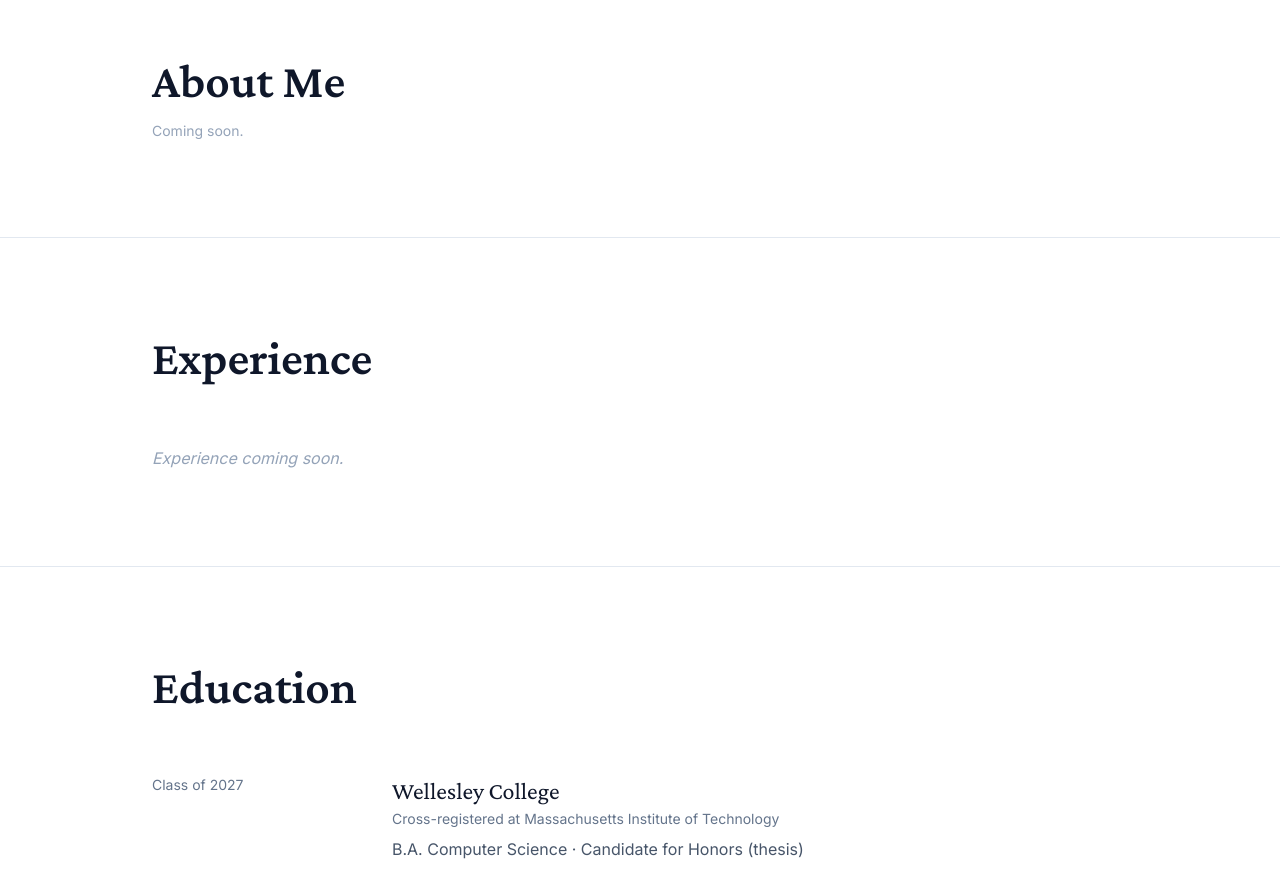
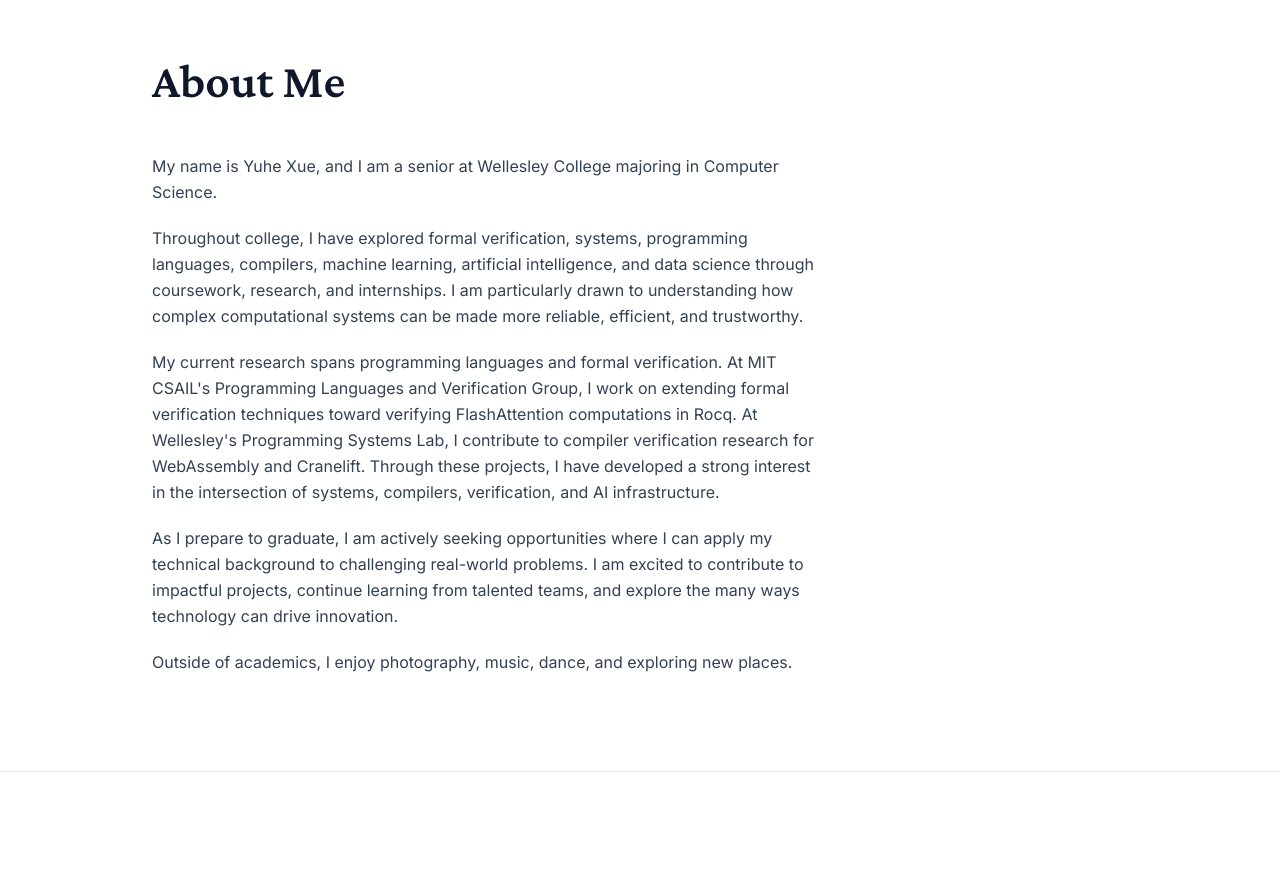
Before and after one commit to clairexue10/clairexue10.github.io, a Next.js app: page / in a window 1280 px wide. Shown: the part 600-1472 px from the top of the page. Built offline with nearby package versions, Linux system fonts and the light colour scheme.

Commit message:
Add About Me section with research background and interests
Co-Authored-By: Claude Sonnet 4.6 <noreply@anthropic.com>

```diff
--- a/components/About.tsx
+++ b/components/About.tsx
@@ -1,11 +1,25 @@
+const PARAGRAPHS = [
+  'My name is Yuhe Xue, and I am a senior at Wellesley College majoring in Computer Science.',
+  'Throughout college, I have explored formal verification, systems, programming languages, compilers, machine learning, artificial intelligence, and data science through coursework, research, and internships. I am particularly drawn to understanding how complex computational systems can be made more reliable, efficient, and trustworthy.',
+  'My current research spans programming languages and formal verification. At MIT CSAIL\'s Programming Languages and Verification Group, I work on extending formal verification techniques toward verifying FlashAttention computations in Rocq. At Wellesley\'s Programming Systems Lab, I contribute to compiler verification research for WebAssembly and Cranelift. Through these projects, I have developed a strong interest in the intersection of systems, compilers, verification, and AI infrastructure.',
+  'As I prepare to graduate, I am actively seeking opportunities where I can apply my technical background to challenging real-world problems. I am excited to contribute to impactful projects, continue learning from talented teams, and explore the many ways technology can drive innovation.',
+  'Outside of academics, I enjoy photography, music, dance, and exploring new places.',
+]
+
 export default function About() {
   return (
     <section id="about" className="py-24 border-t border-slate-200 dark:border-slate-800">
       <div className="max-w-5xl mx-auto px-6">
-        <h2 className="font-display text-4xl md:text-5xl text-slate-900 dark:text-slate-100 font-semibold mb-4">
+        <h2 className="font-display text-4xl md:text-5xl text-slate-900 dark:text-slate-100 font-semibold mb-12">
           About Me
         </h2>
-        <p className="text-slate-400 dark:text-slate-500 font-sans text-sm">Coming soon.</p>
+        <div className="max-w-2xl space-y-5">
+          {PARAGRAPHS.map((p, i) => (
+            <p key={i} className="text-slate-700 dark:text-slate-300 font-sans leading-relaxed">
+              {p}
+            </p>
+          ))}
+        </div>
       </div>
     </section>
   )
```
